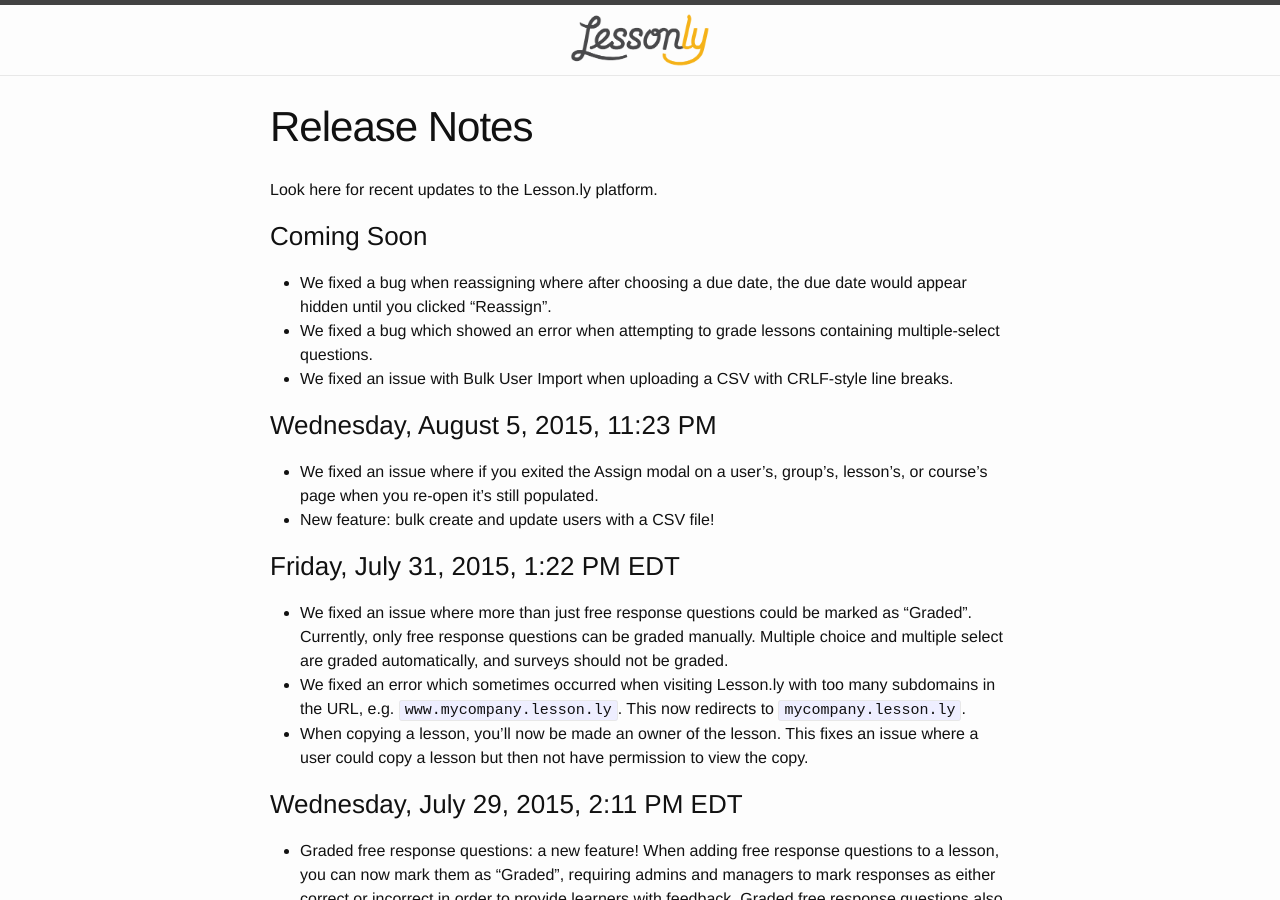
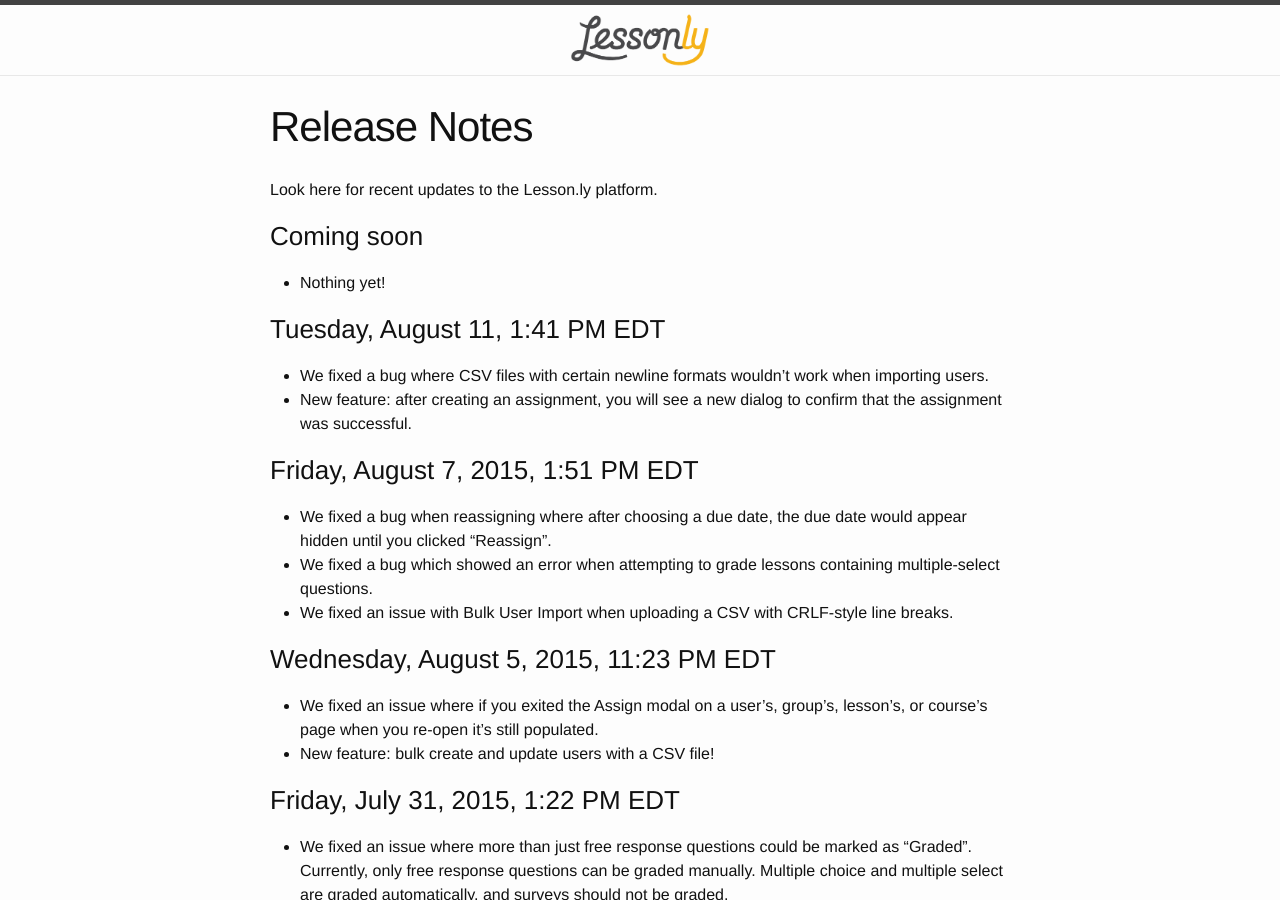
Before and after one commit to isabella232/lessonly.github.io, a Jekyll site: the page built from release-notes.md, in a window 1280 px wide and 900 px high. Built offline with Jekyll 4.4.1, drawn with Linux system fonts in a browser that asks for light colours.

Commit message:
New release

```diff
--- a/release-notes.md
+++ b/release-notes.md
@@ -6,13 +6,22 @@
 
 Look here for recent updates to the Lesson.ly platform.
 
-### Coming Soon
+### Coming soon
+
+- Nothing yet!
+
+### Tuesday, August 11, 1:41 PM EDT
+
+- We fixed a bug where CSV files with certain newline formats wouldn't work when importing users.
+- New feature: after creating an assignment, you will see a new dialog to confirm that the assignment was successful.
+
+### Friday, August 7, 2015, 1:51 PM EDT
 
 - We fixed a bug when reassigning where after choosing a due date, the due date would appear hidden until you clicked "Reassign".
 - We fixed a bug which showed an error when attempting to grade lessons containing multiple-select questions.
 - We fixed an issue with Bulk User Import when uploading a CSV with CRLF-style line breaks.
 
-### Wednesday, August 5, 2015, 11:23 PM
+### Wednesday, August 5, 2015, 11:23 PM EDT
 
 - We fixed an issue where if you exited the Assign modal on a user's, group's, lesson's, or course's page when you re-open it's still populated.
 - New feature: bulk create and update users with a CSV file!
```
